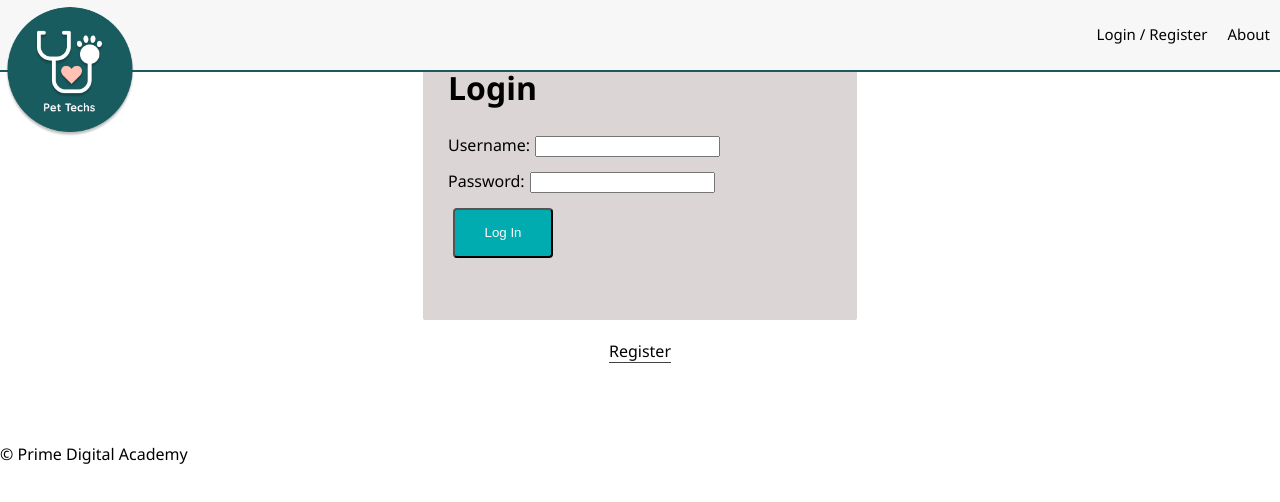
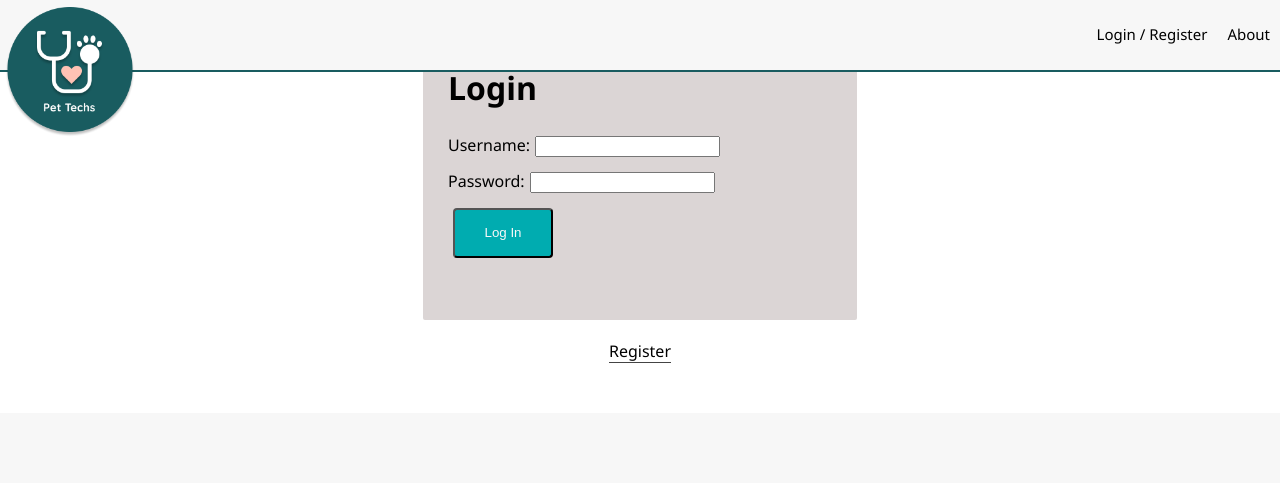
Before and after one commit to chinmayapulikallu/pet-techs, a React (Create React App) app: page /vtreview#/home in a window 1280 px wide. Shown: the top 502 px of the page. Built offline with nearby package versions, Linux system fonts and the light colour scheme; no server answers.

Commit message:
commenting out the styling for img

```diff
--- a/src/components/Footer/Footer.js
+++ b/src/components/Footer/Footer.js
@@ -1,15 +1,104 @@
-import React from 'react';
-import './Footer.css'
+import React, { Component } from 'react';
+import { Link } from 'react-router-dom';
+import { connect } from 'react-redux';
+import LogOutButton from '../LogOutButton/LogOutButton';
 
-// This is one of our simplest components
-// It doesn't have local state, so it can be a function component.
-// It doesn't dispatch any redux actions or display any part of redux state
-// or even care what the redux state is, so it doesn't need 'connect()'
 
-const Footer = () => (
-  <footer>
-    &copy; Prime Digital Academy
-  </footer>
-);
+import { withStyles } from '@material-ui/core/styles';
+import Slide from "@material-ui/core/Slide";
+import useScrollTrigger from '@material-ui/core/useScrollTrigger';
 
-export default Footer;
+
+
+const styles = theme => ({
+  root: {
+    backgroundColor: '#f7f7f7',
+    backgroundSize: 'cover',
+    marginTop: 50,
+    width: '100%',
+    height: '70px',
+    // top: '0px',
+    // zIndex: theme.zIndex.drawer + 1,
+  },
+  // logo: {
+  //   float: 'right',
+  //   position: 'fixed',
+  //   top: '7px',
+  //   left: 5,
+  //   // marginBottom: '50%',
+  // }
+
+})
+
+// function HideOnScroll(props) {
+//   const { children, window } = props;
+//   const trigger = useScrollTrigger({ target: window ? window() : undefined });
+
+//   return (
+//     <Slide appear={false} direction="down" in={!trigger}>
+//       {children}
+//     </Slide>
+//   );
+// }
+
+
+
+class Footer extends Component {
+  state = {
+    ...this.props,
+  }
+
+  render() {
+    const { classes } = this.props;
+    return (
+      // <HideOnScroll {...this.props}>
+
+        <div className={classes.root}>
+
+          {/* Show the link to the info page and the logout button if the user is logged in */}
+
+          {this.state.user.id && (
+            <>
+              <div className="nav-link">
+                <Link  to="/">
+                  Home
+              </Link>
+              <Link  to="/">
+                  Browse
+              </Link>
+              <Link  to="/">
+                  About
+              </Link>
+              <Link  to="/">
+                  F.A.Q.
+              </Link>
+              <Link to="/">
+                  Leanring & Resources
+              </Link>
+              </div>
+              <div className="profile_icon">
+                <Link to="/info">
+                  <img src="images/blank-profile-picture.png" alt="profile" height="30" width="30" />
+                </Link>
+              </div>
+
+            </>
+          )}
+        </div>
+      // </HideOnScroll>
+
+    )
+  }
+
+};
+
+// Instead of taking everything from state, we just want the user
+// object to determine if they are logged in
+// if they are logged in, we show them a few more links
+// if you wanted you could write this code like this:
+// const mapStateToProps = ({ user }) => ({ user });
+const mapStateToProps = state => ({
+  user: state.user
+});
+
+export default connect(mapStateToProps)(withStyles(styles, { withTheme: true })(Footer));
--- a/src/components/Nav/Nav.css
+++ b/src/components/Nav/Nav.css
@@ -38,9 +38,9 @@
 .nav-right {
   float: right;
 }
-img{
+/* img{
   border-radius: 50%;
-}
+} */
 
 .profile{
   border-left: 2px solid #195C60;
```
